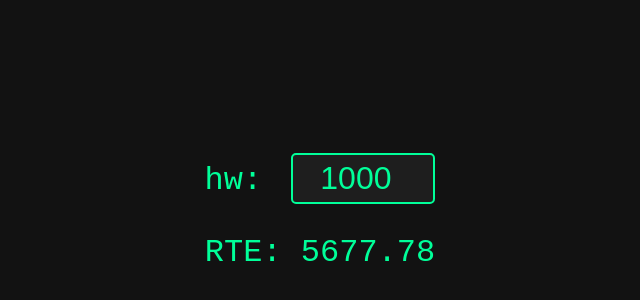
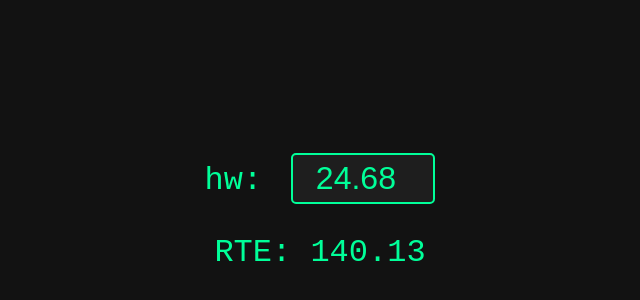
Before and after one commit to kohy741/RTE, a plain HTML site: page index.html in a window 1280 px wide. Shown: the part 188-488 px from the top of the page, without its empty margins (320-960 px from the left). Drawn offline with Linux system fonts and the light colour scheme.

Commit message:
Update index.html
아이폰프라이빗모드로볼려고 내시급적용

```diff
--- a/index.html
+++ b/index.html
@@ -59,7 +59,7 @@
   <div id="ot-indicator">OT</div>
   <div id="controls">
     <label for="hourly">hw: </label>
-    <input type="number" id="hourly" value="1000" min="0" step="0.01" />
+    <input type="number" id="hourly" value="24.68" min="0" step="0.01" />
   </div>
 
   <div>RTE: <span id="money">0.00</span></div>
```
